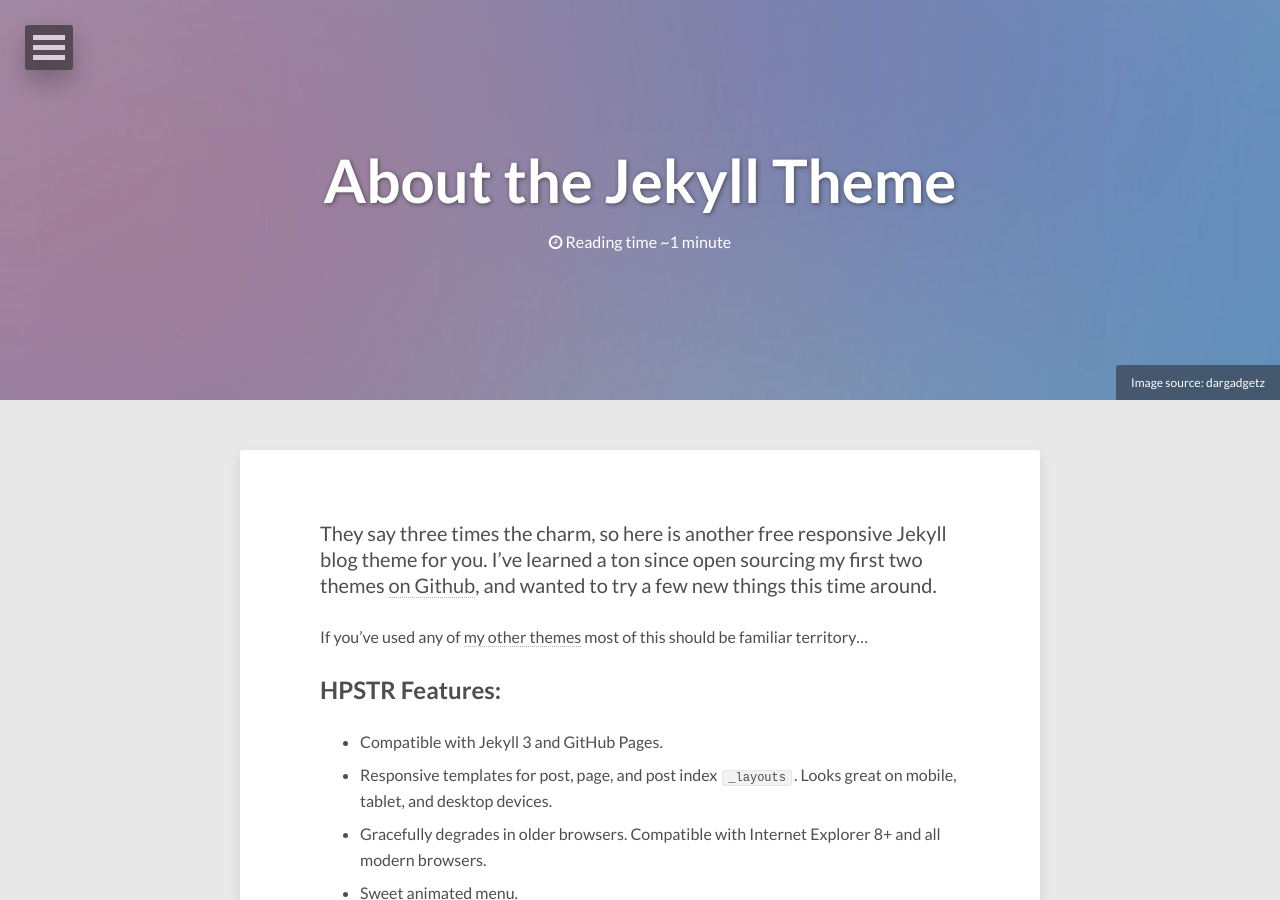
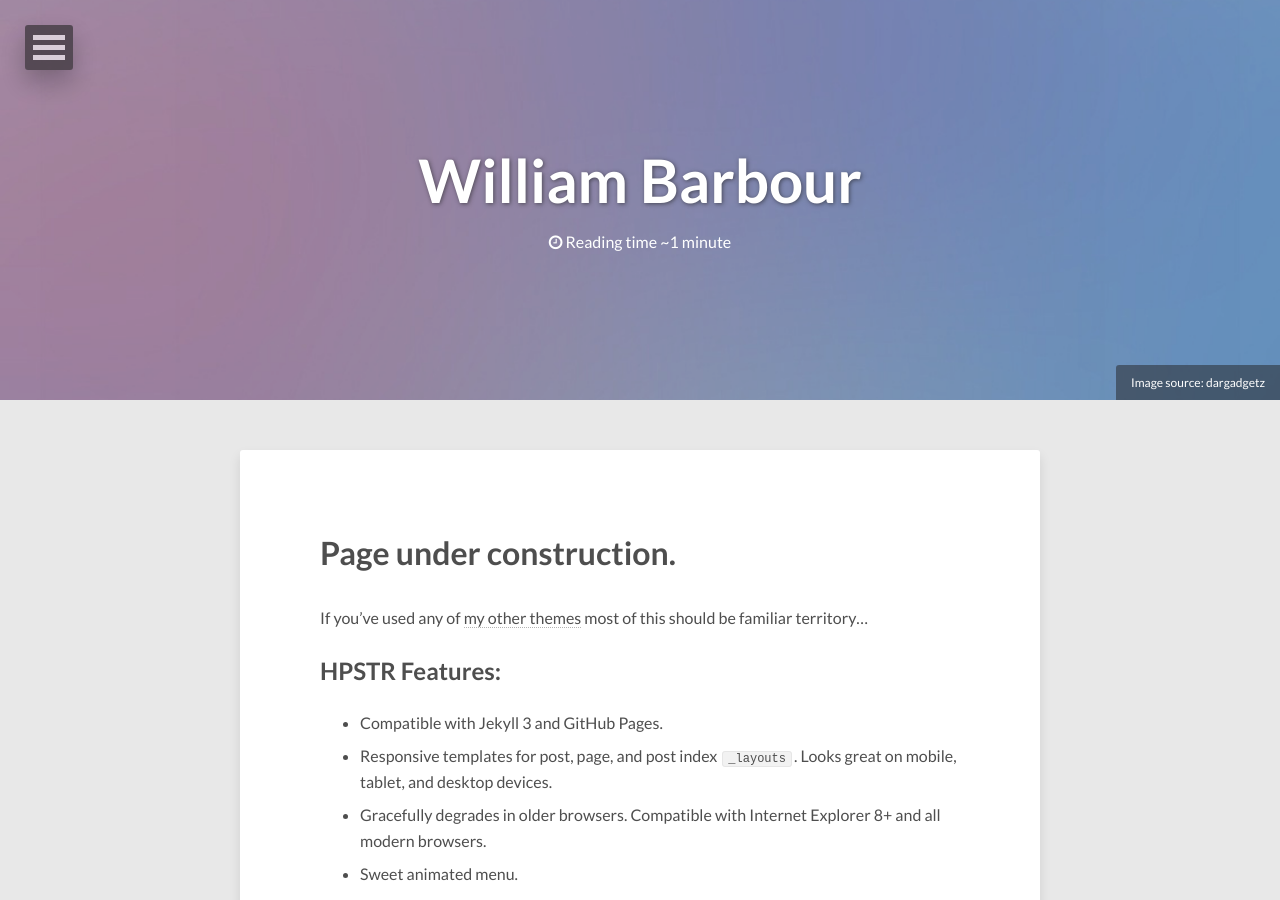
Before and after one commit to barbourww/barbourww.github.io, a Jekyll site: the page built from about/index.md, in a window 1280 px wide and 900 px high. Built offline with Jekyll 4.4.1, drawn with Linux system fonts in a browser that asks for light colours; nearby versions of some CDN libraries.

Commit message:
Update other title for construction message

```diff
--- a/about/index.md
+++ b/about/index.md
@@ -1,6 +1,6 @@
 ---
 layout: page
-title: About the Jekyll Theme
+title: William Barbour
 image:
   feature: abstract-5.jpg
   credit: dargadgetz
@@ -9,7 +9,9 @@ comments: false
 modified: 2016-02-01
 ---
 
-They say three times the charm, so here is another free responsive Jekyll blog theme for you. I've learned a ton since open sourcing my first two themes [on Github](http://github.com/mmistakes), and wanted to try a few new things this time around.
+# Page under construction.
+
+
 
 If you've used any of [my other themes](http://mademistakes.com/work/jekyll-themes/) most of this should be familiar territory...
 
--- a/index.html
+++ b/index.html
@@ -1,7 +1,7 @@
 ---
 layout: post-index
-title: Latest Posts
-description: "Describe this nonsense."
+title: William Barbour
+description: "Site under construction."
 tags: [Jekyll, theme, themes, responsive, blog, modern]
 comments: false
 image:
```
Also changed, not shown: theme-setup/index.md (+1 -1 lines).
